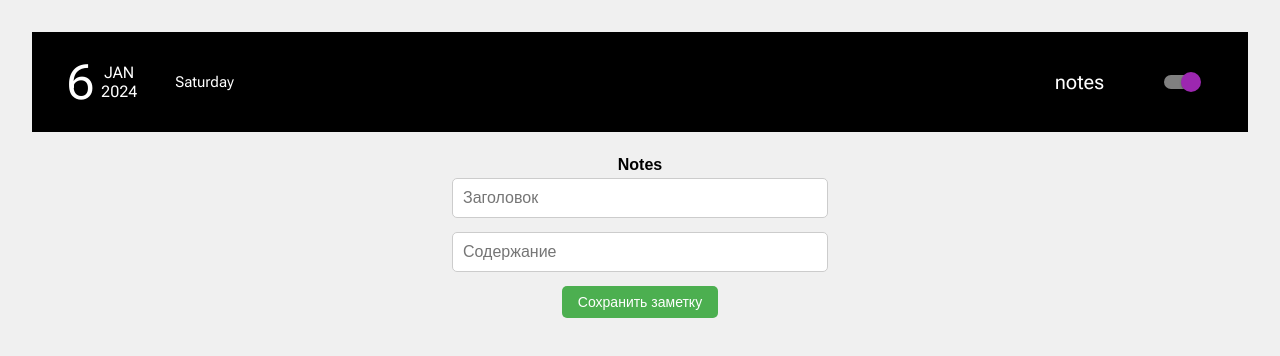
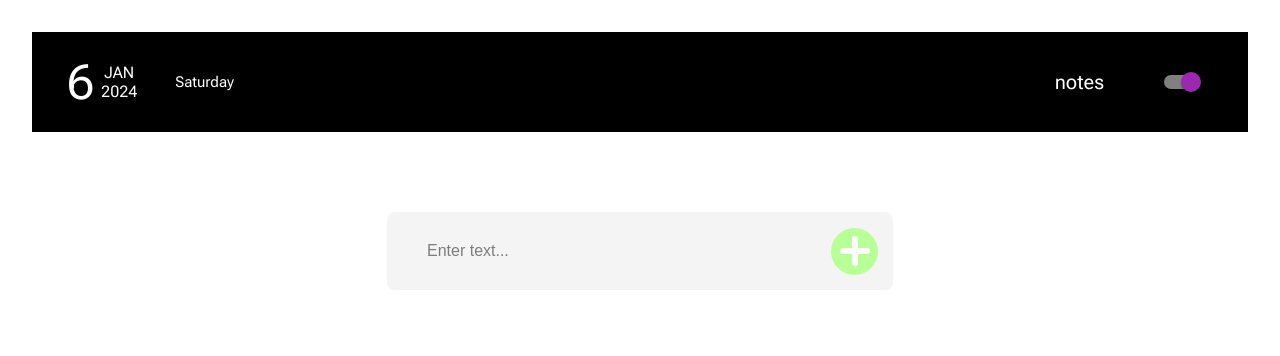
Before and after one commit to frontgr/to-notes, a React (Vite) app: page / in a window 1280 px wide. Both pictures are taken after a click on the element 1171 px from the left and 82 px from the top of the page. Shown: the top 356 px of the page. Built offline with nearby package versions, Linux system fonts and the light colour scheme.

Commit message:
feat: Add notes functionality

```diff
--- a/src/components/Notes/Notes.css
+++ b/src/components/Notes/Notes.css
@@ -1,146 +1,128 @@
-/* Цвета */
-body {
-  background-color: #f0f0f0; /* Рассмотрите более мягкий цвет фона */
+.notes {
+  display: flex;
+  justify-content: center;
+  align-items: center;
+  flex-direction: column;
+}
+.notes-item {
+  padding-left: 38px;
 }
 
-.notes-container button {
-  background-color: #3498db; /* Основной цвет кнопок */
-  border: 1px solid #3498db; /* Добавьте границу для акцента */
+.notes-item__text {
+  font-size: 16px;
+  font-family: "Roboto flex";
+  word-wrap: break-word;
+  white-space: normal;
+  padding-right: 10px;
 }
 
-/* Типографика */
-body {
-  font-family: 'Open Sans', sans-serif; /* Выберите согласованный шрифт */
+@media screen and (max-width: 600px) {
+  .notes-input,
+  .notes-item {
+    width: 306px;
+  }
 }
-
-/* Расстояние и отступы */
-.note-card {
-  margin-bottom: 15px; /* Добавьте пространство между карточками */
-}
-
-/* Границы и тени */
-.note-card {
-  box-shadow: 0px 2px 4px rgba(0, 0, 0, 0.1); /* Добавьте небольшую тень */
-}
-
-/* Адаптивный дизайн */
-@media only screen and (max-width: 600px) {
-  .note-card {
-    padding: 15px; /* Измените отступ для меньших экранов */
+@media screen and (max-width: 460px) {
+  .notes-input,
+  .notes-item {
+    width: 266px;
   }
 }
 
-
-/* Глобальные стили */
-body {
-  font-family: 'Arial', sans-serif;
-  background-color: #f0f0f0;
+.notes .notes-input {
+  margin-top: 80px;
+}
+.big-str-alert {
+  color: tomato;
+  font-family: "Roboto flex";
+}
+.notes .big-str-alert {
+  margin-top: 12px;
+}
+.notes-input,
+.notes-item {
+  display: flex;
+  justify-content: space-between;
+  align-items: center;
+  width: 506px;
+  height: 78px;
+  border-radius: 8px;
+  background: #f4f4f4;
 }
 
-/* Контейнер для заметок */
-.notes-container {
-  max-width: 800px;
-  margin: 0 auto;
-  padding: 20px;
+@media screen and (max-width: 600px) {
+  .notes-input,
+  .notes-item {
+    width: 306px;
+  }
 }
 
-/* Стили заголовка */
-.notes-container h2 {
-  font-size: 24px;
-  font-weight: bold;
-  margin-bottom: 20px;
-  color: #333;
+@media screen and (max-width: 460px) {
+  .notes-input,
+  .notes-item {
+    width: 266px;
+  }
 }
 
-/* Стили ввода */
-.notes-container input {
-  width: 50%;
-  padding: 10px;
-  margin-bottom: 10px;
-  border: 1px solid #ccc;
-  border-radius: 5px;
+.notes-input__input {
+  width: 70%;
+  margin-left: 38px;
   font-size: 16px;
-
+  border: none;
+  outline: none;
+  background: inherit;
+}
+.notes-item__text {
+  font-size: 16px;
+  font-family: "Roboto flex";
+}
+.notes-input__input::placeholder {
+  color: #7c7c7c;
+}
+.notes-input__add-btn,
+.notes-item__close-btn{
+  background-size: contain;
+  background-repeat: no-repeat;
+  background-color: inherit;
+  border: none;
+  cursor: pointer;
+}
+.notes-input__add-btn {
+  width: 47px;
+  height: 47px;
+  margin-right: 15px;
+  background-image: url("../../assets/add-btn.svg");
+}
+.notes-item__close-btn {
+  width: 36px;
+  height: 36px;
+  margin-right: 20px;
+  background-image: url("../../assets/close-btn.svg");
+}
+.notes-input__add-btn:hover {
+  background-image: url("../../assets/add-btn-active.svg");
+}
+.notes-item__close-btn:hover {
+  background-image: url("../../assets/close-btn-active.svg");
 }
 
-/* Стили кнопок */
-.notes-container button {
-  padding: 8px 16px;
-  background-color: #4caf50;
-  color: #fff;
-  border: none;
-  border-radius: 5px;
-  cursor: pointer;
-  font-size: 14px;
+.notes-input__add-btn:active {
+  transform: translateY(2px);
 }
-
-.notes-container button:hover {
-  background-color: #45a049;
+.notes-item__close-btn:active {
+  transform: translateY(2px);
 }
-
-/* Содержимое заметок в виде сетки */
-.notes-container .notes-content {
-  margin-top: 20px;
+.notes-item {
+  margin-top: 16px;
 }
-
-/* Стили карточки заметки */
-.note-card, .chakra-card {
-  justify-content: center;
-  background-color: #fff;
-  border-radius: 5px;
-  font-size: 14px;
-  padding: 10px; /* Изменен отступ для обеих стилей карточек */
+.notes-item:nth-child(2) {
+  margin-top: 46px;
 }
-
-/* Стили заголовка заметки */
-.note-title {
-  font-size: 16px;
-  font-weight: bold;
-  color: #333;
+.notes-item__wrapper {
   max-width: 100%;
-  white-space: nowrap;
   overflow: hidden;
   text-overflow: ellipsis;
 }
-
-.note-btns {
-  display: flex !important;
-  gap: 5%;
-  place-content: center;
+.notes-item:last-child {
+  margin-bottom: 46px;
 }
-
-/* Стили кнопки редактирования */
-.edit-button, .delete-button {
-  width: 110px;
-  padding: 6px 12px;
-  border-radius: 3px;
-  cursor: pointer;
-  font-size: 12px;
-  margin-top: 10px;
-}
-
-.edit-button {
-  background-color: #3498db;
-  color: #fff;
-}
-
-.edit-button:hover {
-  background-color: #2980b9;
-}
-
-/* Стили кнопки удаления */
-.delete-button {
-  background-color: #d46e62 !important;
-  color: #fff;
-}
-
-.delete-button:hover {
-  background-color: #ff1900 !important;
-}
-
-/* Адаптивный дизайн */
-@media only screen and (max-width: 600px) {
-  .notes-container {
-    padding: 10px;
-  }
-}
--- a/src/components/Notes/Notes.jsx
+++ b/src/components/Notes/Notes.jsx
@@ -1,165 +1,66 @@
-import React, { useState, useEffect } from "react";
-import {
-  Box,
-  Text,
-  Button,
-  Container,
-  Grid,
-  Card,
-  Input,
-  VStack,
-  HStack,
-} from "@chakra-ui/react";
-import moment from "moment";
+import React, { useEffect, useState } from "react";
 import "./Notes.css";
+import NotesItem from "./NotesItem.jsx";
 
-const Notes = () => {
-  // Состояние для хранения заметок
-  const [notes, setNotes] = useState([]);
+function Notes() {
+ const [textInput, setTextInput] = useState("");
+ const [bigString, setBigString] = useState(false);
+ const [notesData, setNotesData] = useState([]);
 
-  // Состояние для отслеживания текущей редактируемой заметки
-  const [newNote, setNewNote] = useState({ title: "", content: "" });
-
-  // Состояние для отслеживания индекса заметки, которую нужно редактировать
-  const [editIndex, setEditIndex] = useState(null);
-
-  // Эффект, который загружает заметки из localStorage при монтировании компонента
  useEffect(() => {
-    // Получаем заметки из localStorage или пустой массив, если нет сохраненных данных
-    const storedNotes = JSON.parse(localStorage.getItem("notes")) || [];
-    // Устанавливаем заметки в состояние
-    setNotes(storedNotes);
+   const storedNotesData = localStorage.getItem("notesData");
+   if (storedNotesData) {
+     setNotesData(JSON.parse(storedNotesData));
+   }
+   window.addEventListener("beforeunload", funcBeforeUnload);
+   return () => {
+     window.removeEventListener("beforeunload", funcBeforeUnload);
+   };
  }, []);
 
-  // Функция для добавления или обновления заметки
-  const addNote = () => {
-    // Проверка на пустые поля
-    if (newNote.title.trim() === "" || newNote.content.trim() === "") {
-      return; // Предотвращаем добавление пустых заметок
+ function funcClick() {
+   if (!bigString && textInput.trim().length > 0 && textInput.length <= 300) {
+     const newNote = { id: Date.now(), text: textInput.trim() };
+     setNotesData((prevNotesData) => [...prevNotesData, newNote]);
+     setTextInput("");
+   }
  }
 
-    // Форматирование текущей даты
-    const createdAt = moment().format("MMMM Do YYYY, h:mm:ss a");
-
-    // Создание объекта новой заметки
-    const newNoteObject = {
-      title: newNote.title,
-      content: newNote.content,
-      createdAt: createdAt,
-    };
-
-    // Если редактируется существующая заметка, обновляем её
-    if (editIndex !== null) {
-      const updatedNotes = [...notes];
-      updatedNotes[editIndex] = newNoteObject;
-      localStorage.setItem("notes", JSON.stringify(updatedNotes));
-      setNotes(updatedNotes);
-      setEditIndex(null);
-    } else {
-      // Иначе добавляем новую заметку
-      const updatedNotes = [...notes, newNoteObject];
-      localStorage.setItem("notes", JSON.stringify(updatedNotes));
-      setNotes(updatedNotes);
+ function funcDelete(id) {
+   setNotesData((prevNotesData) => prevNotesData.filter((note) => note.id !== id));
  }
 
-    // Очищаем состояние для ввода новой заметки
-    setNewNote({ title: "", content: "" });
-  };
+ function funcInputChange(event) {
+   setBigString(event.target.value.length > 300);
+   setTextInput(event.target.value);
+ }
 
-  // Функция для ограничения длины заголовка заметки
-  const updateNoteTitle = (value) => {
-    // Ограничиваем длину заголовка
-    const limitedTitle = value.slice(0, 22);
-    setNewNote({ ...newNote, title: limitedTitle });
-  };
-
-  // Функция для редактирования существующей заметки
-  const editNote = (index) => {
-    // Копируем содержимое выбранной заметки в состояние для редактирования
-    setNewNote({ ...notes[index] });
-    setEditIndex(index);
-  };
-
-  // Функция для удаления заметки
-  const deleteNote = (index) => {
-    // Удаляем выбранную заметку из состояния
-    setNotes((prevNotes) => {
-      const updatedNotes = [...prevNotes];
-      updatedNotes.splice(index, 1);
-      // Сохраняем обновленные заметки в localStorage
-      localStorage.setItem("notes", JSON.stringify(updatedNotes));
-      return updatedNotes;
-    });
-  };
+ function funcBeforeUnload() {
+   try {
+     localStorage.setItem("notesData", JSON.stringify(notesData));
+   } catch (error) {
+     console.error("Error storing notes in localStorage:", error);
+   }
+ }
 
  return (
-    <Box className="notes-container">
-      <VStack spacing={4} p={4}>
-        <Text fontSize="2xl" fontWeight="bold">
-          Notes
-        </Text>
-        {/* Поле ввода заголовка заметки */}
-        <Input
-          placeholder="Заголовок"
-          value={newNote.title}
-          onChange={(e) => updateNoteTitle(e.target.value)}
+   <div className="notes">
+     <div className="notes-input">
+       <input
+         type="text"
+         placeholder="Enter text..."
+         className="notes-input__input"
+         onChange={funcInputChange}
+         value={textInput}
        />
-        {/* Поле ввода содержания заметки */}
-        <Input
-          placeholder="Содержание"
-          value={newNote.content}
-          onChange={(e) => setNewNote({ ...newNote, content: e.target.value })}
-        />
-        {/* Кнопка для добавления или обновления заметки */}
-        <Button onClick={addNote}>
-          {editIndex !== null ? "Обновить заметку" : "Сохранить заметку"}
-        </Button>
-      </VStack>
-
-      {/* Контейнер для отображения списка заметок */}
-      <Container className="notes-content" maxW="container.md" pt={4}>
-        {/* Сетка для отображения заметок */}
-        <Grid templateColumns="repeat(auto-fit, minmax(250px, 1fr))" gap={4}>
-          {notes.map((note, index) => (
-            // Карточка с информацией о заметке
-            <Grid key={index} className="note-card">
-              <Card shadow="md" p={4} rounded="md">
-                {/* Заголовок заметки */}
-                <HStack spacing={4}>
-                  <Text className="note-title" fontSize="xl" fontWeight="bold">
-                    {note.title}
-                  </Text>
-                </HStack>
-                {/* Содержание заметки */}
-                <Text>{note.content}</Text>
-                {/* Дата создания заметки */}
-                <Text fontSize="sm" color="gray.500">
-                  Создано: {note.createdAt}
-                </Text>
-                {/* Кнопки для редактирования и удаления заметки */}
-                <Grid className="note-btns">
-                  <Button
-                    onClick={() => editNote(index)}
-                    variant="ghost"
-                    className="edit-button"
-                  >
-                    Редактировать
-                  </Button>
-                  <Button
-                    onClick={() => deleteNote(index)}
-                    variant="ghost"
-                    className="delete-button"
-                  >
-                    Удалить
-                  </Button>
-                </Grid>
-              </Card>
-            </Grid>
+       <button className="notes-input__add-btn" onClick={funcClick} />
+     </div>
+     <p className="big-str-alert">{bigString ? "String too big. Max length is 300." : ""}</p>
+     {notesData.map((note) => (
+       <NotesItem key={note.id} id={note.id} textOfNotes={note.text} onDelete={funcDelete} />
      ))}
-        </Grid>
-      </Container>
-    </Box>
+   </div>
  );
-};
+}
 
 export default Notes;
--- /dev/null
+++ b/src/components/Notes/NotesItem.jsx
@@ -0,0 +1,29 @@
+import "./Notes.css";
+
+export default function NotesItem({
+  id,
+  textOfNotes,
+  onDelete,
+}) {
+  return (
+    <>
+      <div className="notes-item">
+        <div className="notes-item__wrapper">
+          <p
+            className={
+               "notes-item__text"
+            }
+          >
+            {textOfNotes}
+          </p>
+        </div>
+        <div className="notes-item__button">
+          <button
+            className="notes-item__close-btn"
+            onClick={() => onDelete(id)}
+          ></button>
+        </div>
+      </div>
+    </>
+  );
+}
```
Lines whose indentation alone changed are shown as unchanged.
